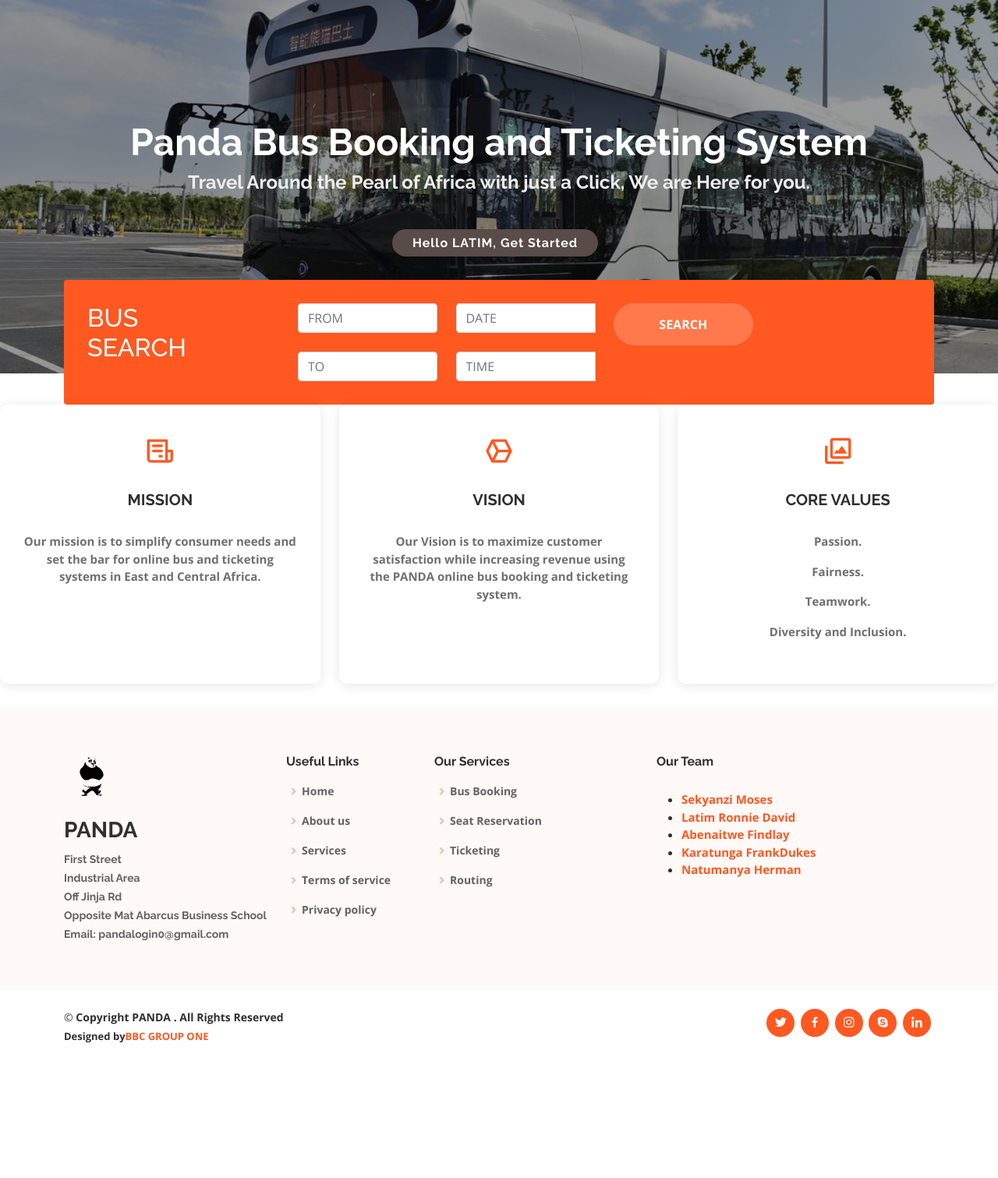
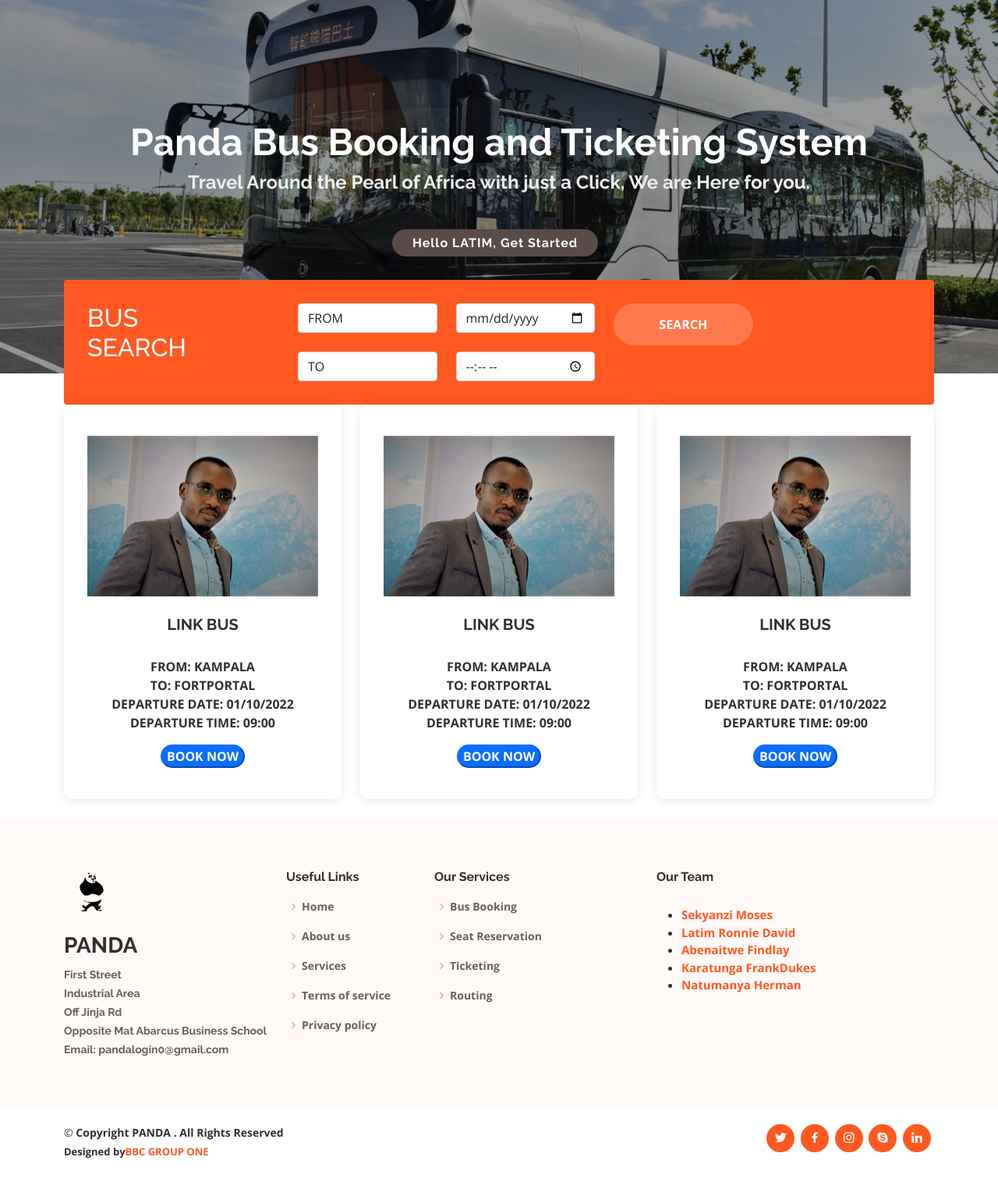
Before and after one commit to latrondav/panda, a Django app: page / in a window 1280 px wide. Shown: the part 71-1582 px from the top of the page at 78% size. Before the commit the page ends 1409 px from the top, so only its background shows below. Run offline with Django 3.2, Linux system fonts and the light colour scheme; a user stored in the database is signed in; some libraries are stand-ins or nearby versions.

Commit message:
bus search

```diff
--- a/spongebob/templates/index.html
+++ b/spongebob/templates/index.html
@@ -28,6 +28,7 @@
         <!-- ======= Why Us Section ======= -->
         <section id="why-us" class="why-us">
           <div class="container">
+
             <div class="row">
               <div class="col-xl col-lg" data-aos="fade-up">
                 <div class="content">
@@ -42,31 +43,67 @@
                             <div class="col-md-3">
                               <div class="form-group">
                                 <div class='input-group date' id='datetimepicker1'>
-                                  <input type='text' class="form-control" id="arrivaldates" name="arrivaldates" placeholder="FROM"/>
+                                  <select class="form-control" id="departfrom" name="departfrom">
+                                    <option value="FROM">FROM</option>
+                                    <option value="KAMPALA">KAMPALA</option>
+                                    <option value="FORTPORTAL">FORTPORTAL</option>
+                                    <option value="KASESE">KASESE</option>
+                                    <option value="KABALE">KABALE</option>
+                                    <option value="BUSHENYI">BUSHENYI</option>
+                                    <option value="NTUNGAMO">NTUNGAMO</option>
+                                    <option value="MBARARA">MBARARA</option>
+                                    <option value="MASAKA">MASAKA</option>
+                                    <option value="JINJA">JINJA</option>
+                                    <option value="SOROTI">SOROTI</option>
+                                    <option value="TORORO">TORORO</option>
+                                    <option value="MBALE">MBALE</option>
+                                    <option value="KABONG">KABONG</option>
+                                    <option value="GULU">GULU</option>
+                                    <option value="LIRA">LIRA</option>
+                                    <option value="KITGUM">KITGUM</option>
+                                    <option value="ARUA">ARUA</option>
+                                    <option value="NEBBIE">NEBBIE</option>
+                                    <option value="MASINDI">MASINDI</option>
+                                  </select>
                                 </div>
                               </div><br>
                               <div class="form-group">
                                 <div class='input-group date' id='datetimepicker1'>
-                                  <input type='text' class="form-control" id="departuredates" name="departuredates"placeholder="TO"/>
+                                  <select class="form-control" id="arriveto" name="arriveto">
+                                    <option value="TO">TO</option>
+                                    <option value="KAMPALA">KAMPALA</option>
+                                    <option value="FORTPORTAL">FORTPORTAL</option>
+                                    <option value="KASESE">KASESE</option>
+                                    <option value="KABALE">KABALE</option>
+                                    <option value="BUSHENYI">BUSHENYI</option>
+                                    <option value="NTUNGAMO">NTUNGAMO</option>
+                                    <option value="MBARARA">MBARARA</option>
+                                    <option value="MASAKA">MASAKA</option>
+                                    <option value="JINJA">JINJA</option>
+                                    <option value="SOROTI">SOROTI</option>
+                                    <option value="TORORO">TORORO</option>
+                                    <option value="MBALE">MBALE</option>
+                                    <option value="KABONG">KABONG</option>
+                                    <option value="GULU">GULU</option>
+                                    <option value="LIRA">LIRA</option>
+                                    <option value="KITGUM">KITGUM</option>
+                                    <option value="ARUA">ARUA</option>
+                                    <option value="NEBBIE">NEBBIE</option>
+                                    <option value="MASINDI">MASINDI</option>
+                                  </select>
                                 </div>
                               </div>
                             </div>
                             <div class="col-md-3">
                               <div class="form-group">
-                                            <div class='input-group date' id='datetimepicker1'>
-                                                <input type='text' class="form-control" id="arrivaldates" name="arrivaldates" placeholder="DATE"/>
-                                                <span class="input-group-addon">
-                                                    <i class="fa fa-calendar" aria-hidden="true"></i>
-                                                </span>
-                                            </div>
+                                <div class='input-group date' id='datetimepicker1'>
+                                  <input type='date' class="form-control" id="departdate" name="departdate" placeholder="DATE"/>
+                                </div>
                               </div><br>
                               <div class="form-group">
-                                            <div class='input-group date' id='datetimepicker1'>
-                                                <input type='text' class="form-control" id="departuredates" name="departuredates"placeholder="TIME"/>
-                                                <span class="input-group-addon">
-                                                    <i class="fa fa-calendar" aria-hidden="true"></i>
-                                                </span>
-                                            </div>
+                                <div class='input-group date' id='datetimepicker1'>
+                                  <input type='time' class="form-control" id="departdate" name="departdate" placeholder="DATE"/>
+                                </div>
                               </div>
                             </div>
                             <div class="col-md-3 text-center">
@@ -79,7 +116,6 @@
                 </div>
               </div>
             </div>
-          </div>
 
             <div class="row">
               <div class="col-xl col-lg d-flex">
@@ -87,32 +123,66 @@
                   <div class="row">
                     <div class="col-xl-4 d-flex align-items-stretch" data-aos="fade-up" data-aos-delay="100">
                       <div class="icon-box mt-4 mt-xl-0">
-                        <i class="bx bx-receipt"></i>
-                        <h4><strong>MISSION</strong></h4>
-                        <p><strong>Our mission is to simplify consumer needs and set the bar for online bus and ticketing systems in East and Central Africa.</strong></p>
+                        <img src="{% static 'flexor/img/team/dukes.jpg' %}" class="img-fluid" alt=""><br>
+                        <br>
+                        <h4><strong>LINK  BUS</strong></h4>
+                        <p>
+                          <strong>
+                            <ul class="list-unstyled">
+                              <li>FROM: KAMPALA</li>
+                              <li>TO: FORTPORTAL</li>
+                              <li>DEPARTURE DATE: 01/10/2022</li>
+                              <li>DEPARTURE TIME: 09:00</li>
+                            </ul>
+                          </strong>
+                        </p>
+                        <button  class="btn-primary" style="border-radius: 25px;"><strong> BOOK NOW </strong></button>
                       </div>
                     </div>
                     <div class="col-xl-4 d-flex align-items-stretch" data-aos="fade-up" data-aos-delay="200">
                       <div class="icon-box mt-4 mt-xl-0">
-                        <i class="bx bx-cube-alt"></i>
-                        <h4><strong>VISION</strong></h4>
-                        <p><strong>Our Vision is to maximize customer satisfaction while increasing revenue using the PANDA online bus booking and ticketing system.</strong></p>
+                        <img src="{% static 'flexor/img/team/dukes.jpg' %}" class="img-fluid" alt=""><br>
+                        <br>
+                        <h4><strong>LINK  BUS</strong></h4>
+                        <p>
+                          <strong>
+                            <ul class="list-unstyled">
+                              <li>FROM: KAMPALA</li>
+                              <li>TO: FORTPORTAL</li>
+                              <li>DEPARTURE DATE: 01/10/2022</li>
+                              <li>DEPARTURE TIME: 09:00</li>
+                            </ul>
+                          </strong>
+                        </p>
+                        <button  class="btn-primary" style="border-radius: 25px;"><strong> BOOK NOW </strong></button>
                       </div>
                     </div>
                     <div class="col-xl-4 d-flex align-items-stretch" data-aos="fade-up" data-aos-delay="300">
                       <div class="icon-box mt-4 mt-xl-0">
-                        <i class="bx bx-images"></i>
-                        <h4><strong>CORE VALUES</strong></h4>
-                        <p><strong>Passion.</strong></p>
-                        <p><strong>Fairness.</strong></p>
-                        <p><strong>Teamwork.</strong></p>
-                        <p><strong>Diversity and Inclusion.</strong></p>
+                        <img src="{% static 'flexor/img/team/dukes.jpg' %}" class="img-fluid" alt=""><br>
+                        <br>
+                        <h4><strong>LINK  BUS</strong></h4>
+                        <p>
+                          <strong>
+                            <ul class="list-unstyled">
+                              <li>FROM: KAMPALA</li>
+                              <li>TO: FORTPORTAL</li>
+                              <li>DEPARTURE DATE: 01/10/2022</li>
+                              <li>DEPARTURE TIME: 09:00</li>
+                            </ul>
+                          </strong>
+                        </p>
+                        <button  class="btn-primary" style="border-radius: 25px;"><strong> BOOK NOW </strong></button>
                       </div>
                     </div>
                   </div>
                 </div>
               </div>
             </div>
+
+          </div>
+
+
 
           </div>
         </section><!-- End Why Us Section -->
```
Also changed, not shown: db.sqlite3.
